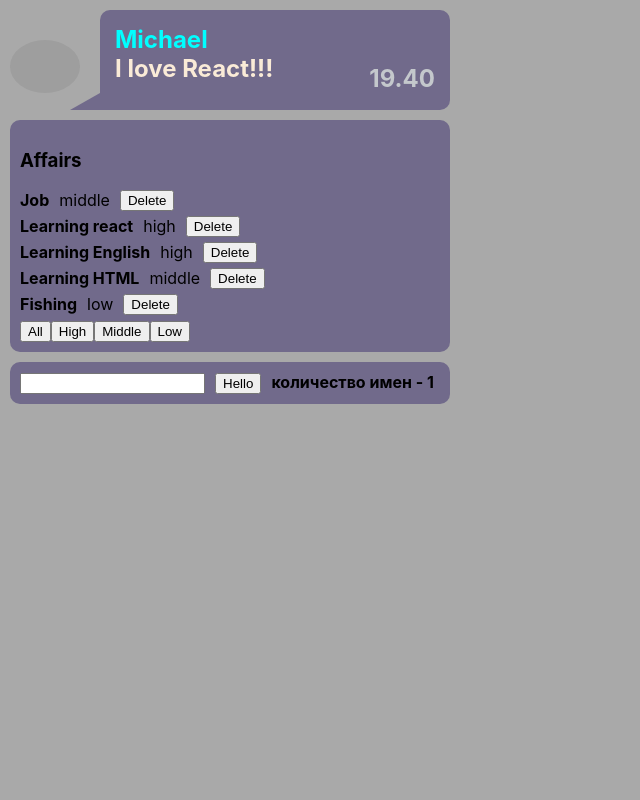
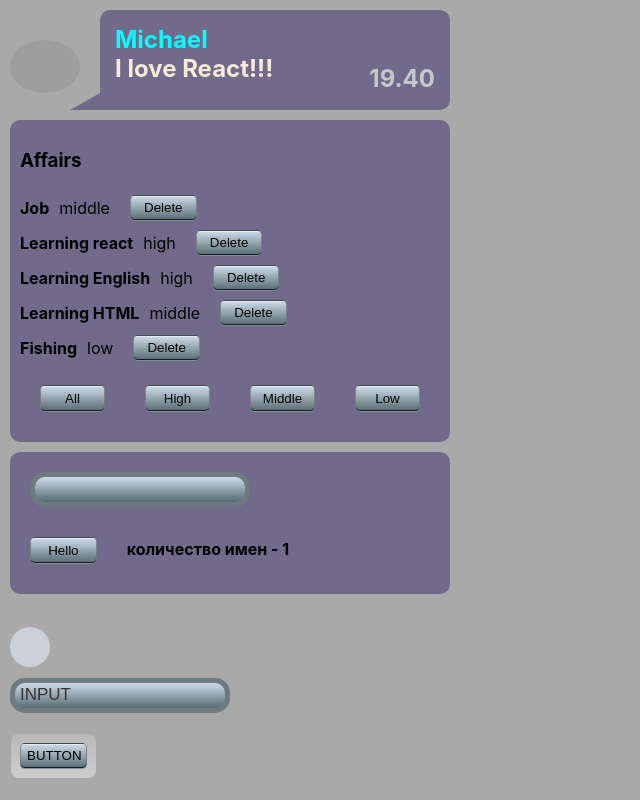
Before and after one commit to Karter13/homework-it-incubator, a React (Create React App) app: page / in a window 1280 px wide. Shown: the whole page, without its empty margins (0-640 px from the left). Built offline with nearby package versions, Linux system fonts and the light colour scheme; grey boxes are pictures that could not be loaded.

Commit message:
added components- Button, Checkbox, Input

```diff
--- a/src/App.tsx
+++ b/src/App.tsx
@@ -5,6 +5,7 @@ import {Message} from './components/Message/Message';
 import {Affairs, AffairsType} from './components/Affairs/Affairs';
 import {Greeting, NameType} from './components/Greeting/Greeting';
 import {v1} from 'uuid';
+import {UniversalComponents} from './components/UniversalComponents/UniversalComponents';
 
 
 function App() {
@@ -66,6 +67,7 @@ function App() {
                      filterAffairs={filterAffairs}
             />
             <Greeting addName={addName} names={names}/>
+            <UniversalComponents/>
         </div>
     );
 }
--- a/src/components/Affairs/Affairs.module.css
+++ b/src/components/Affairs/Affairs.module.css
@@ -7,14 +7,19 @@
 }
 .item {
     display: flex;
-    margin-bottom: 5px;
+    text-align: center;
+    align-items: center;
+    height: 35px;
 }
-
 .item button {
     margin-left: 10px;
 }
-
 .name {
     margin-right: 10px;
     font-weight: bold;
 }
+.buttonsBox {
+    display: flex;
+    text-align: center;
+    align-items: center;
+}
--- a/src/components/Affairs/Affairs.tsx
+++ b/src/components/Affairs/Affairs.tsx
@@ -1,5 +1,6 @@
 import s from './Affairs.module.css'
 import React from 'react';
+import {Button} from '../common/Button/Button';
 
 
 export type AffairsType = {
@@ -20,18 +21,26 @@ export const Affairs: React.FC<AffairsPropsType> = (props) => {
         <div className={s.list}>
             <h3>Affairs</h3>
             {
-                props.affairs.map(a => <div key={a.id} className={s.item}>
-                    <div className={s.name}>{a.name}</div>
-                    <div className={s.mean}>{a.priority}</div>
-                    <button onClick={() => {
-                        props.removeBusiness(a.id)}}>Delete</button>
-                </div>)
+                props.affairs.map(a => {
+                        const deleteItem = () => {
+                            props.removeBusiness(a.id)
+                        };
+                        return (
+                            <div key={a.id} className={s.item}>
+                                <div className={s.name}>{a.name}</div>
+                                <div className={s.mean}>{a.priority}</div>
+                                <Button click={deleteItem} value={'Delete'}/>
+                            </div>
+                        )
+                    }
+                )
             }
-
-            <button onClick={() => {props.filterAffairs('all')}}>All</button>
-            <button onClick={() => {props.filterAffairs('high')}}>High</button>
-            <button onClick={() => {props.filterAffairs('middle')}}>Middle</button>
-            <button onClick={() => {props.filterAffairs('low')}}>Low</button>
+            <div className={s.buttonsBox}>
+                <Button click={() => props.filterAffairs('all')} value={'All'}/>
+                <Button click={() => props.filterAffairs('high')} value={'High'}/>
+                <Button click={() => props.filterAffairs('middle')} value={'Middle'}/>
+                <Button click={() => props.filterAffairs('low')} value={'Low'}/>
+            </div>
         </div>
     )
-}
+};
--- a/src/components/Greeting/Greeting.tsx
+++ b/src/components/Greeting/Greeting.tsx
@@ -1,5 +1,7 @@
-import React, {ChangeEvent, useState} from 'react';
+import React, {KeyboardEvent, useState} from 'react';
 import s from './Greeting.module.css'
+import {Input} from '../common/Input/Input';
+import {Button} from '../common/Button/Button';
 
 export type NameType = {
     id: string,
@@ -14,18 +16,27 @@ export const Greeting: React.FC<GreetingPropsType> = (props) => {
 
     let [newNameTitle, setNewNameTitle] = useState<string>('');
 
-    const onChangeHandler = (e: ChangeEvent<HTMLInputElement>) => {
-        setNewNameTitle(e.currentTarget.value)
+    const onChangeHandler = (value: string) => {
+        setNewNameTitle(value);
     };
     const addNewName = () => {
         props.addName(newNameTitle);
         setNewNameTitle('');
     };
 
+    const pressEnter = (event: KeyboardEvent<HTMLInputElement>) => {
+        if(event.charCode === 13) {
+            addNewName();
+        }
+    };
+
     return (
         <div className={s.box}>
-            <input value={newNameTitle} onChange={onChangeHandler}/>
-            <button onClick={addNewName}>Hello</button>
+            <Input onChange={onChangeHandler}
+                   value={newNameTitle}
+                   pressEnter={pressEnter}
+            />
+            <Button value={'Hello'} click={addNewName}/>
             <span>{`количество имен - ${props.names.length}`}</span>
         </div>
     )
--- /dev/null
+++ b/src/components/UniversalComponents/UniversalComponents.tsx
@@ -0,0 +1,14 @@
+import React from 'react';
+import {Checkbox} from '../common/Checkbox/Checkbox';
+import {Input} from '../common/Input/Input';
+import {Button} from '../common/Button/Button';
+
+export const UniversalComponents = () => {
+    return (
+        <div>
+            <Checkbox/>
+            <Input onChange={(value) => {console.log(value)}} value={'INPUT'}/>
+            <Button value={'BUTTON'} click={() => console.log(('click'))}/>
+        </div>
+    )
+};
--- /dev/null
+++ b/src/components/common/Button/Button.module.css
@@ -0,0 +1,37 @@
+button.button {
+    margin: 20px;
+    position: relative;
+    display: inline-block;
+    width: 5em;
+    height: 2em;
+    line-height: 1.6em;
+    vertical-align: middle;
+    text-align: center;
+    text-decoration: none;
+    user-select: none;
+    color: #000;
+    outline: none;
+    border: 1px solid rgba(110,121,128,.8);
+    border-top-color: rgba(0,0,0,.3);
+    border-radius: 5px;
+    background: rgb(206, 220, 231) linear-gradient(rgb(206,220,231), rgb(89,106,114));
+    box-shadow:
+            0 -1px rgba(10,21,28,.9) inset,
+            0 1px rgba(255,255,255,.5) inset;
+}
+button.button:hover {
+    background: linear-gradient(#d2dfea, #71828c);
+}
+button.button:active {
+    line-height: 1.6em;
+    background: linear-gradient(#bac6cf, #c5d3de 20%, #71828c);
+    box-shadow: 0 -1px rgba(255,255,255,.4) inset;
+}
+button.button:before {
+    content: "";
+    position: absolute;
+    top: -10px; right: -10px; bottom: -10px; left: -10px;
+    z-index: -1;
+    border-radius: 8px;
+    background: linear-gradient(rgba(200,200,200,.5), rgba(240,240,240,.5));
+}
--- /dev/null
+++ b/src/components/common/Button/Button.tsx
@@ -0,0 +1,15 @@
+import React from 'react';
+import style from './Button.module.css'
+
+export type ButtonProrsType = {
+    click: () => void
+    value: string
+}
+
+export const Button: React.FC<ButtonProrsType> = (props) => {
+    return (
+        <>
+            <button className={style.button} onClick={props.click}>{props.value}</button>
+        </>
+    )
+};
--- /dev/null
+++ b/src/components/common/Checkbox/Checkbox.module.css
@@ -0,0 +1,67 @@
+@keyframes click-wave {
+    0% {
+        height: 40px;
+        width: 40px;
+        opacity: 0.35;
+        position: relative;
+    }
+    100% {
+        height: 200px;
+        width: 200px;
+        margin-left: -80px;
+        margin-top: -80px;
+        opacity: 0;
+    }
+}
+
+.optionInput {
+    margin: 10px;
+    appearance: none;
+    position: relative;
+    top: 13px;
+    right: 0;
+    bottom: 0;
+    left: 0;
+    height: 40px;
+    width: 40px;
+    transition: all 0.15s ease-out 0s;
+    background: #cbd1d8;
+    border: none;
+    color: #fff;
+    cursor: pointer;
+    display: inline-block;
+    outline: none;
+    z-index: 1000;
+}
+.optionInput:hover {
+    background: rgb(89,106,114);
+}
+.optionInput:checked {
+    background: rgb(89,106,114);
+}
+.optionInput:checked::before {
+    height: 40px;
+    width: 40px;
+    position: absolute;
+    content: '✔';
+    display: inline-block;
+    font-size: 27px;
+    text-align: center;
+    line-height: 40px;
+}
+.optionInput:checked::after {
+    -webkit-animation: click-wave 0.65s;
+    -moz-animation: click-wave 0.65s;
+    animation: click-wave 0.65s;
+    background: rgb(89,106,114);
+    content: '';
+    display: block;
+    position: relative;
+    z-index: 100;
+}
+.optionInput.radio {
+    border-radius: 50%;
+}
+.optionInput.radio::after {
+    border-radius: 50%;
+}
--- /dev/null
+++ b/src/components/common/Checkbox/Checkbox.tsx
@@ -0,0 +1,11 @@
+import React from 'react';
+import style from './Checkbox.module.css'
+
+
+export const Checkbox = () => {
+    return (
+        <div>
+            <input type="checkbox" className={`${style.optionInput} ${style.radio}`}/>
+        </div>
+    )
+};
--- /dev/null
+++ b/src/components/common/Input/Input.module.css
@@ -0,0 +1,13 @@
+.input {
+    margin: 10px;
+    padding: 5px;
+    font-size: 17px;
+    border-radius: 15px;
+    border: 5px solid rgb(110,121,128);
+    background: rgb(206, 220, 231) linear-gradient(rgb(206,220,231), rgb(89,106,114));
+    outline: none;
+    color: #333;
+    width: 200px;
+    height: 15px;
+    left: 30px;
+}
--- /dev/null
+++ b/src/components/common/Input/Input.tsx
@@ -0,0 +1,27 @@
+import React, {ChangeEvent, KeyboardEvent} from 'react';
+import style from './Input.module.css'
+
+export type InputProsType ={
+    onChange: (value: string) => void
+    value: string
+    pressEnter?: (event: KeyboardEvent<HTMLInputElement>) => void
+
+}
+
+export const Input: React.FC<InputProsType> = (props) => {
+
+    const newText = (e: ChangeEvent<HTMLInputElement>) => {
+        props.onChange(e.currentTarget.value)
+    };
+
+
+    return (
+        <div>
+            <input className={style.input} type="text"
+                   value={props.value}
+                   onChange={newText}
+                   onKeyPress={props.pressEnter}
+            />
+        </div>
+    )
+};
```
